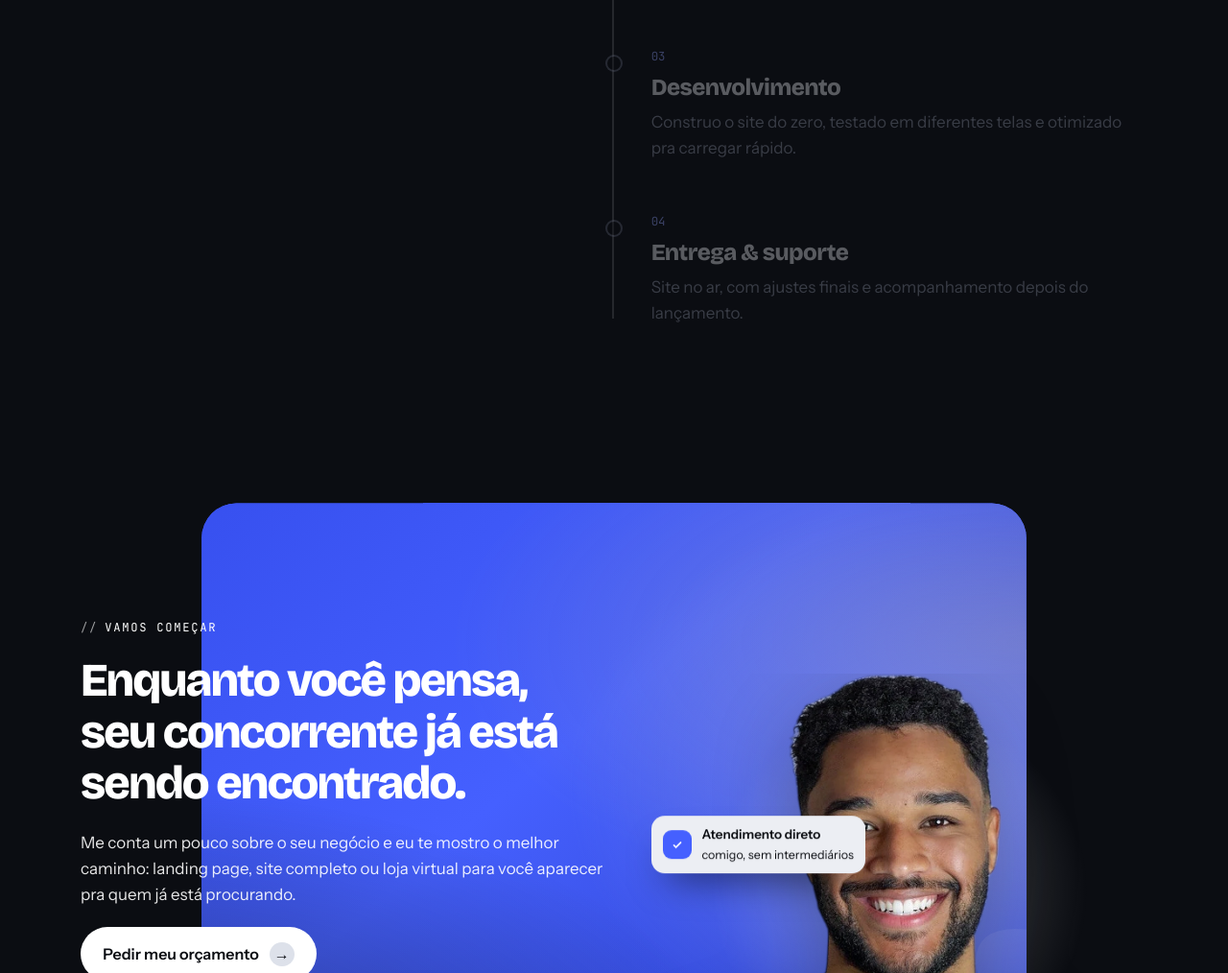
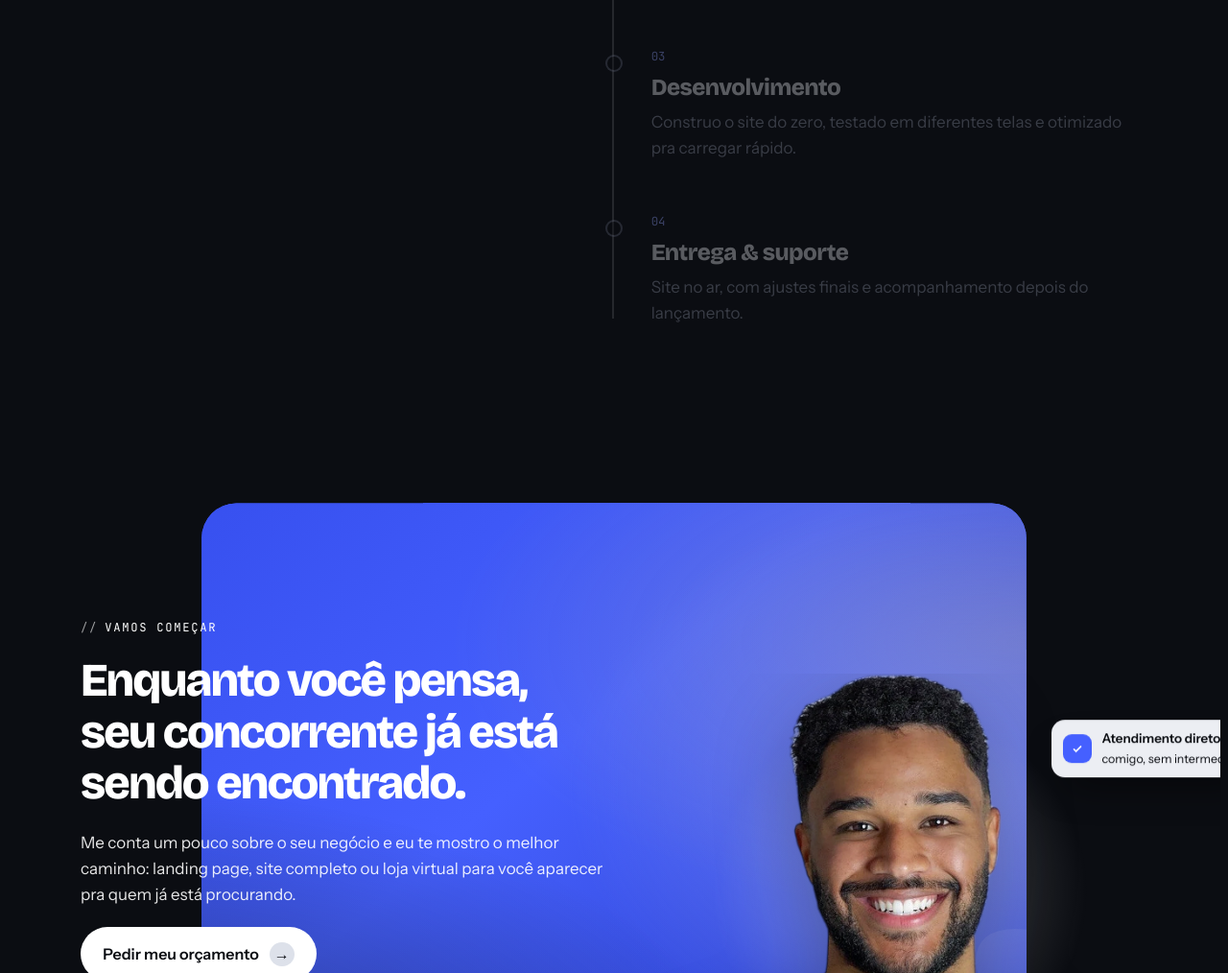
Before and after one commit to saldanhasts/marcussaldanha, a plain HTML site: page index.html in a window 1280 px wide. Shown: the part 10986-12000 px from the top of the page at 96% size. Drawn offline with nearby package versions, Linux system fonts and the light colour scheme.

Commit message:
update to second version

```diff
--- a/style.css
+++ b/style.css
@@ -2219,8 +2219,8 @@ p {
 
 .cta-tag {
   position: absolute;
-  left: 0;
-  top: 30%;
+  left: 417px;
+  top: 10%;
   z-index: 2
 }
 
```
